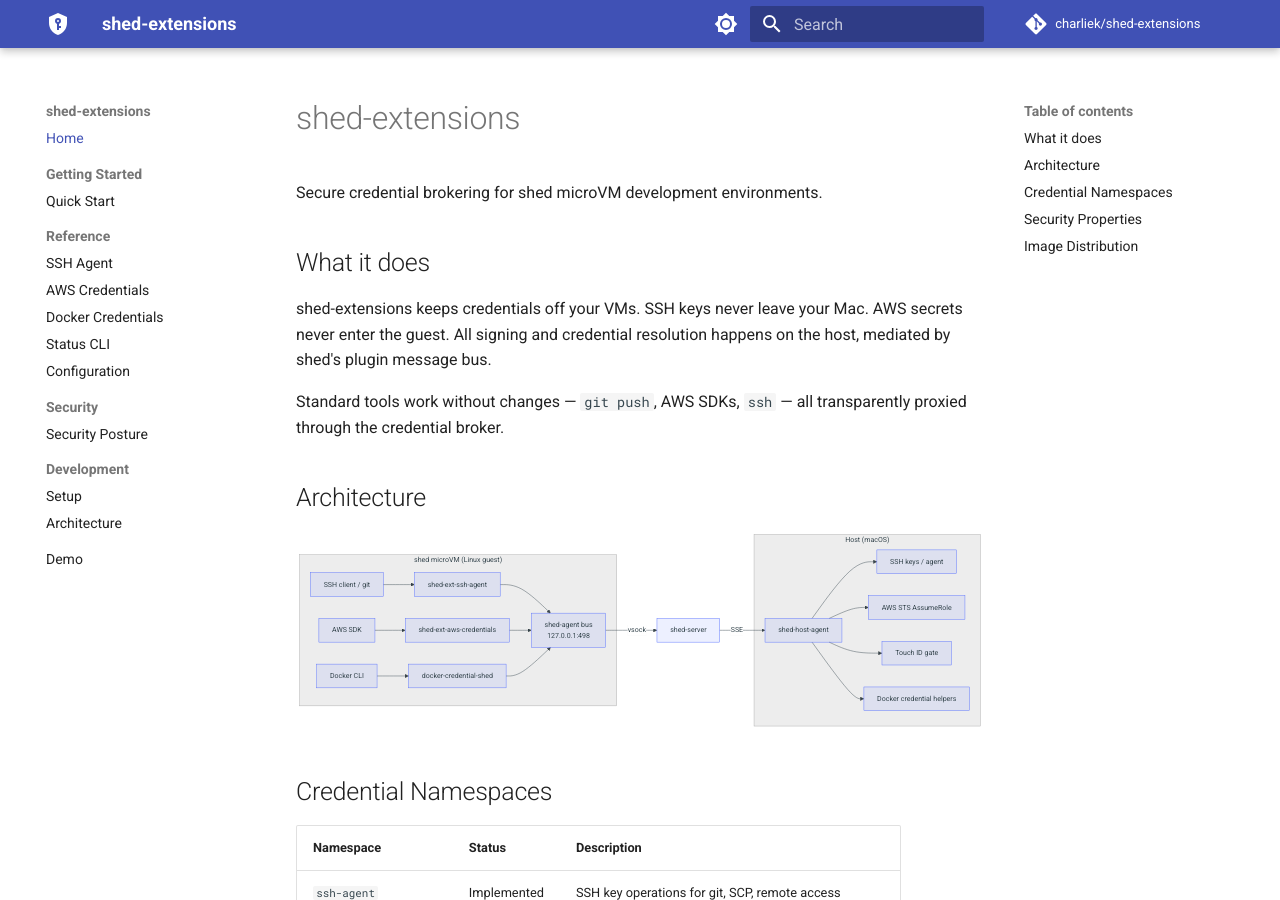
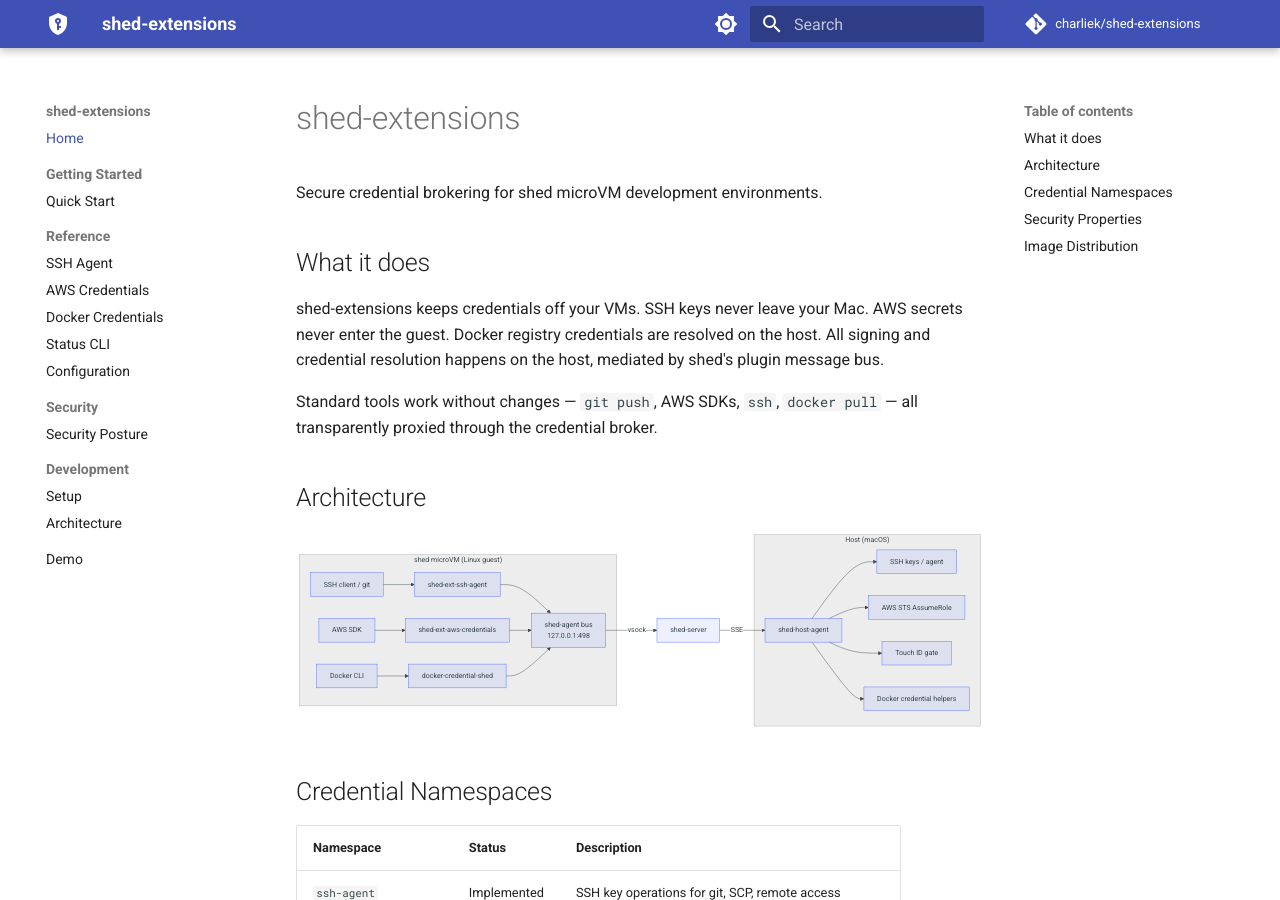
Before and after one commit to charliek/shed-extensions, an MkDocs documentation site: the page built from docs/index.md, in a window 1280 px wide and 900 px high. Built offline with MkDocs 1.6.1 and Material for MkDocs 9.7.7, drawn with Linux system fonts in a browser that asks for light colours; comment, search, counter and statistics services are not loaded.

Commit message:
Add Docker to index page intro text
Co-Authored-By: Claude Opus 4.6 (1M context) <noreply@anthropic.com>

```diff
--- a/docs/index.md
+++ b/docs/index.md
@@ -4,9 +4,9 @@ Secure credential brokering for shed microVM development environments.
 
 ## What it does
 
-shed-extensions keeps credentials off your VMs. SSH keys never leave your Mac. AWS secrets never enter the guest. All signing and credential resolution happens on the host, mediated by shed's plugin message bus.
+shed-extensions keeps credentials off your VMs. SSH keys never leave your Mac. AWS secrets never enter the guest. Docker registry credentials are resolved on the host. All signing and credential resolution happens on the host, mediated by shed's plugin message bus.
 
-Standard tools work without changes — `git push`, AWS SDKs, `ssh` — all transparently proxied through the credential broker.
+Standard tools work without changes — `git push`, AWS SDKs, `ssh`, `docker pull` — all transparently proxied through the credential broker.
 
 ## Architecture
 
```
